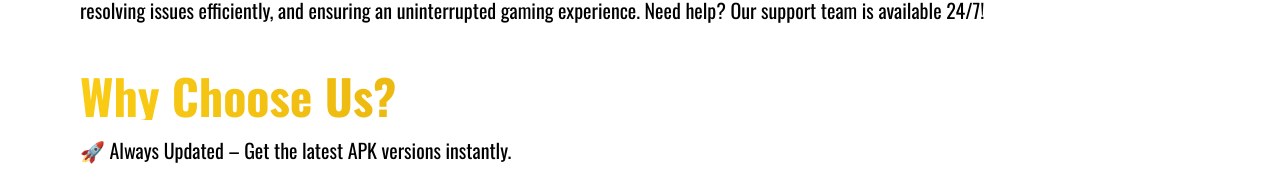
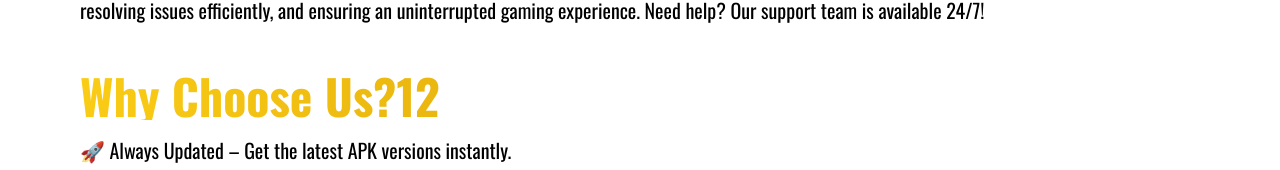
Before and after one commit to akashindex/blog, a Next.js app: page /About in a window 1280 px wide. Shown: the part 592-762 px from the top of the page. Built offline with nearby package versions, Linux system fonts and the light colour scheme.

Commit message:
addition

```diff
--- a/pages/About.tsx
+++ b/pages/About.tsx
@@ -45,7 +45,7 @@ const About = () => {
         {/* Why Choose Us Section */}
         <div className="mb-12">
           <h1 className="text-3xl sm:text-4xl lg:text-5xl font-bold mb-4 text-transparent bg-clip-text bg-gradient-to-r from-yellow-400 to-yellow-600">
-            Why Choose Us?
+            Why Choose Us?12
           </h1>
           <ul className="list-none space-y-3 mt-4">
             {highlights.map((point, index) => (
```
